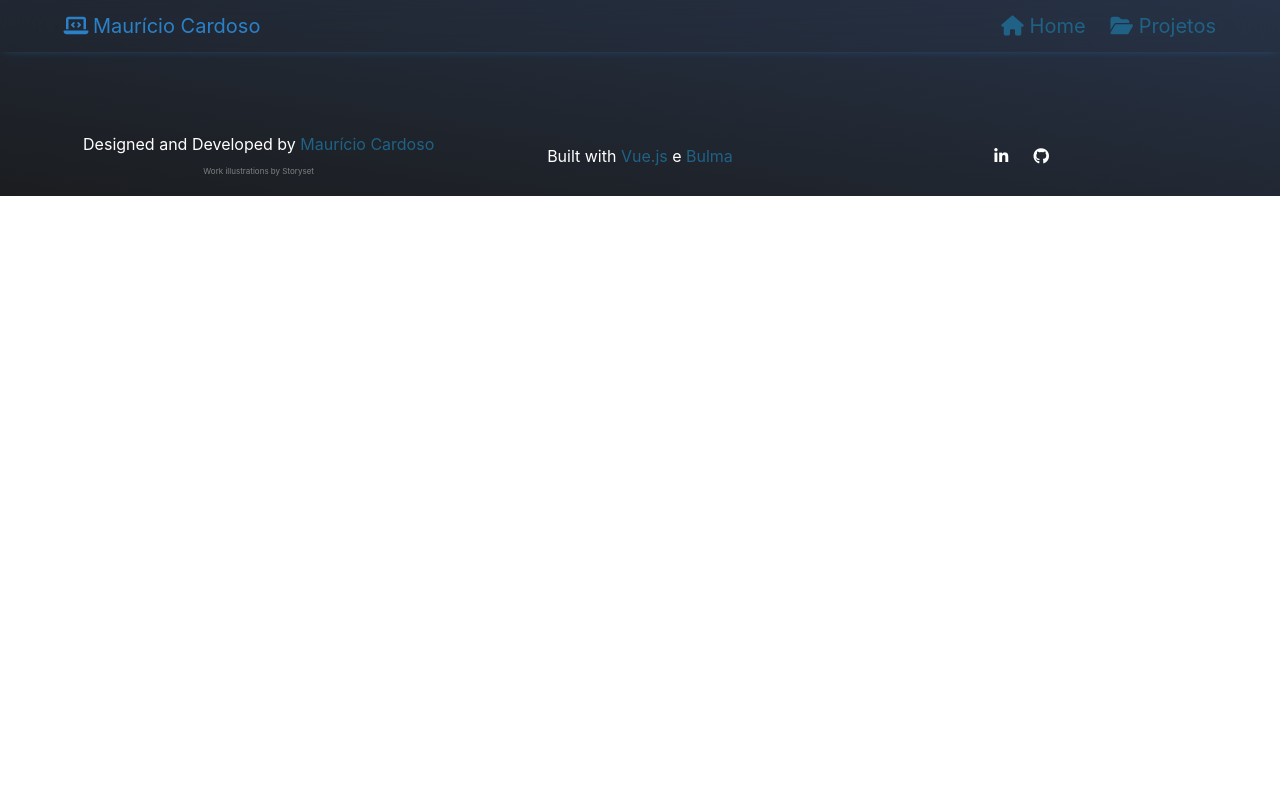
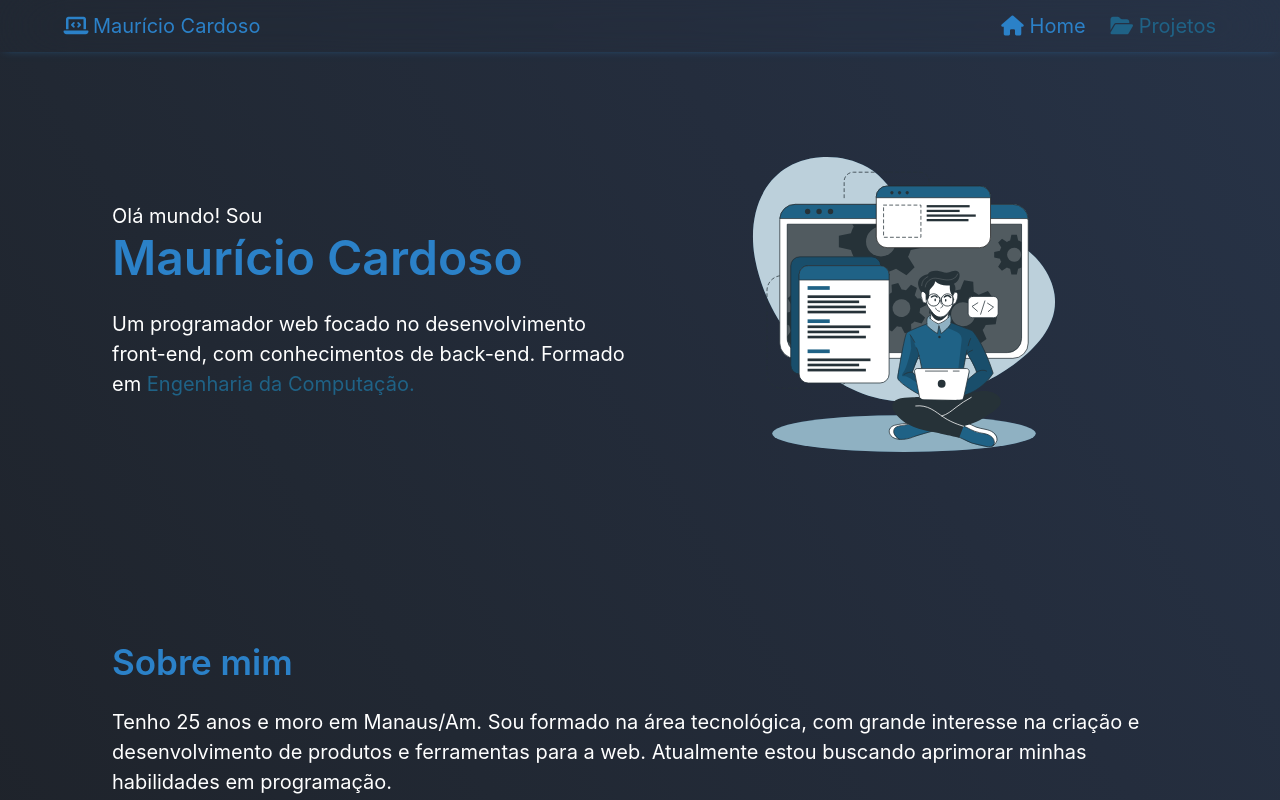
Before and after one commit to mauricioccardoso/portfolio-mauricio_cardoso, a Vue app: page /home in a window 1280 px wide. Shown: the top 800 px of the page. Built offline with nearby package versions, Linux system fonts and the light colour scheme.

Commit message:
refactor: routes

```diff
--- a/src/components/FooterBar.vue
+++ b/src/components/FooterBar.vue
@@ -12,7 +12,9 @@
             Maurício Cardoso
           </a>
         </p>
-        <a class="credits" href="https://storyset.com/work" target="_blank">Work illustrations by Storyset</a>
+        <a class="credits" href="https://storyset.com/work" target="_blank"
+          >Work illustrations by Storyset</a
+        >
       </div>
 
       <div class="column is-one-third footer-item">
--- a/src/components/NavbarHeader.vue
+++ b/src/components/NavbarHeader.vue
@@ -7,7 +7,11 @@
     >
       <div class="container">
         <div class="navbar-brand">
-          <router-link to="/" class="link navbar-item" @click="hideMenu">
+          <router-link
+            :to="{ name: 'Home' }"
+            class="link navbar-item"
+            @click="hideMenu"
+          >
             <span class="brand icon-text">
               <span class="icon">
                 <i class="fa-solid fa-laptop-code"></i>
@@ -37,7 +41,11 @@
           :class="{ 'is-active': HamburgActive }"
         >
           <div class="navbar-end">
-            <router-link to="/" class="link navbar-item" @click="hideMenu">
+            <router-link
+              :to="{ name: 'Home' }"
+              class="link navbar-item"
+              @click="hideMenu"
+            >
               <span class="icon-text">
                 <span class="icon">
                   <i class="fas fa-home"></i>
@@ -47,7 +55,7 @@
             </router-link>
 
             <router-link
-              to="/project"
+              :to="{ name: 'Project' }"
               class="link navbar-item"
               @click="hideMenu"
             >
--- a/src/router/index.ts
+++ b/src/router/index.ts
@@ -7,6 +7,10 @@ const router = createRouter({
   routes: [
     {
       path: "/",
+      redirect: "/home",
+      children: [
+        {
+          path: "/home",
           name: "Home",
           component: HomePage,
         },
@@ -16,6 +20,8 @@ const router = createRouter({
           component: ProjectPage,
         },
       ],
+    },
+  ],
 });
 
 export default router;
```
Lines whose indentation alone changed are shown as unchanged.
